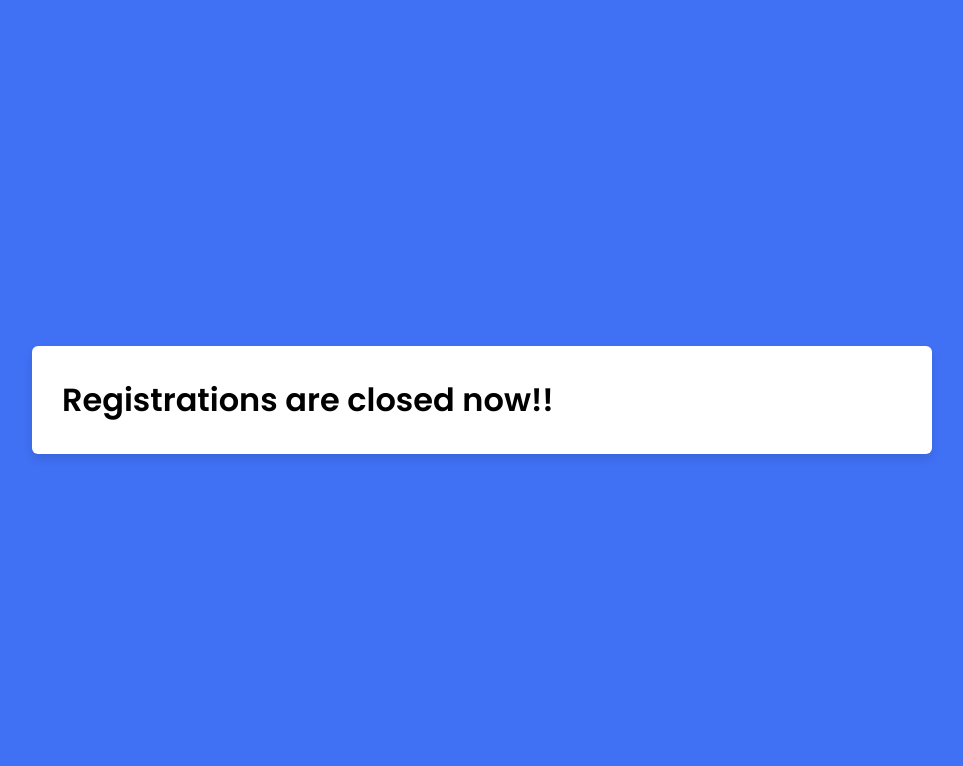
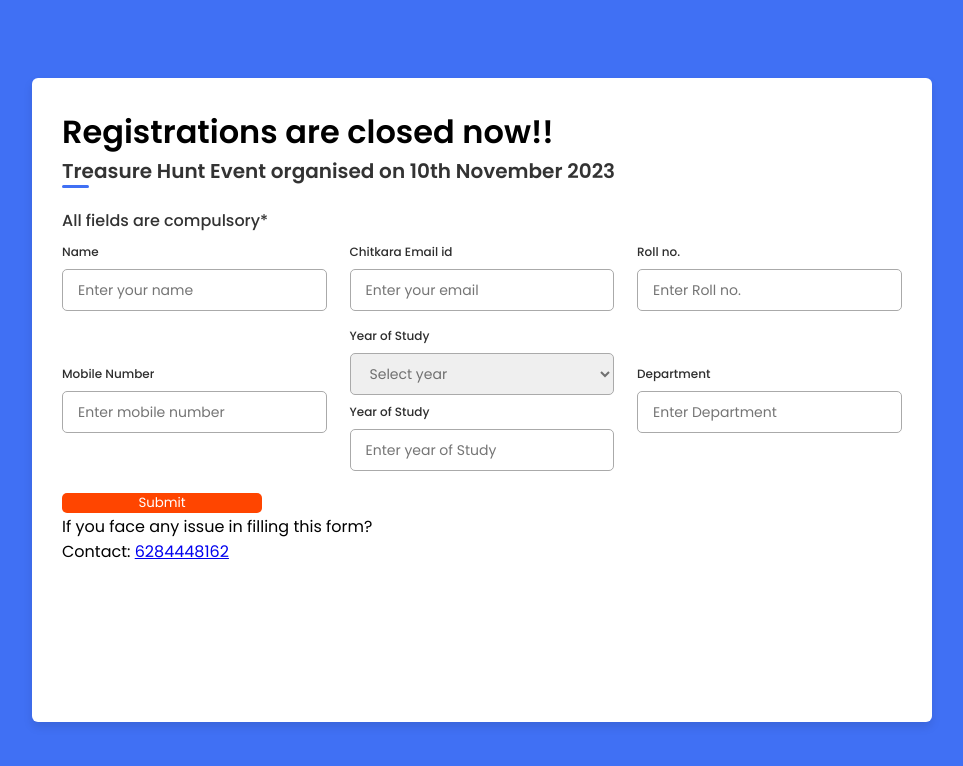
Before and after one commit to FahaamKhan628444/iste, a plain HTML site: page index.html in a window 1280 px wide. Shown: the whole page, without its empty margins (158-1121 px from the left). Drawn offline with nearby package versions, Linux system fonts and the light colour scheme.

Commit message:
Update index.html

```diff
--- a/index.html
+++ b/index.html
@@ -17,7 +17,7 @@
 <body>
     <div class="container">
         <h1>Registrations are closed now!!  </h1>
-<!--           <header>Treasure Hunt Event organised on 10th November 2023</header>
+           <header>Treasure Hunt Event organised on 10th November 2023</header>
         <form method="post" action="https://script.google.com/macros/s/AKfycbz74neBG733z2e_0CVBu35yk5_CquJREZG4dBuB96S-DvcLyA9G9S4goaQqjIW8rmJ6PQ/exec" name="contact-form" >
             <div class="form first">
                 <form name="submit-to-google-sheet">
@@ -47,15 +47,15 @@
                         </div>
 
                         <div class="input-field">
-<!--                             <label>Year of Study</label>
+                            <label>Year of Study</label>
                             <select required>
                                 <option disabled selected>Select year</option>
                                 <option name="your-year">1</option>
                                 <option name="your-year">2</option>
                                 <option name="your-year">3</option>
                                 <option name="your-year">4</option>
-                            </select> -->
-<!--                             <label>Year of Study</label>
+                            </select>
+                            <label>Year of Study</label>
                             <input type="text" name="your-year" id="" placeholder="Enter year of Study">
                         </div>
 
@@ -64,8 +64,9 @@
                             <input type="text" name="your-department" placeholder="Enter Department" required>
                         </div>
                     </div>
-                    <input type="submit" value="Submit" id="submit"> -->
-<!--                 </div> -->
+                    <input type="submit" value="Submit" id="submit">
+                    <p>If you face any issue in filling this form? <br> Contact: <a href="+916284448162">6284448162</a></p>
+                 </div>
 
                 <!-- <div class="details ID">
 
```
